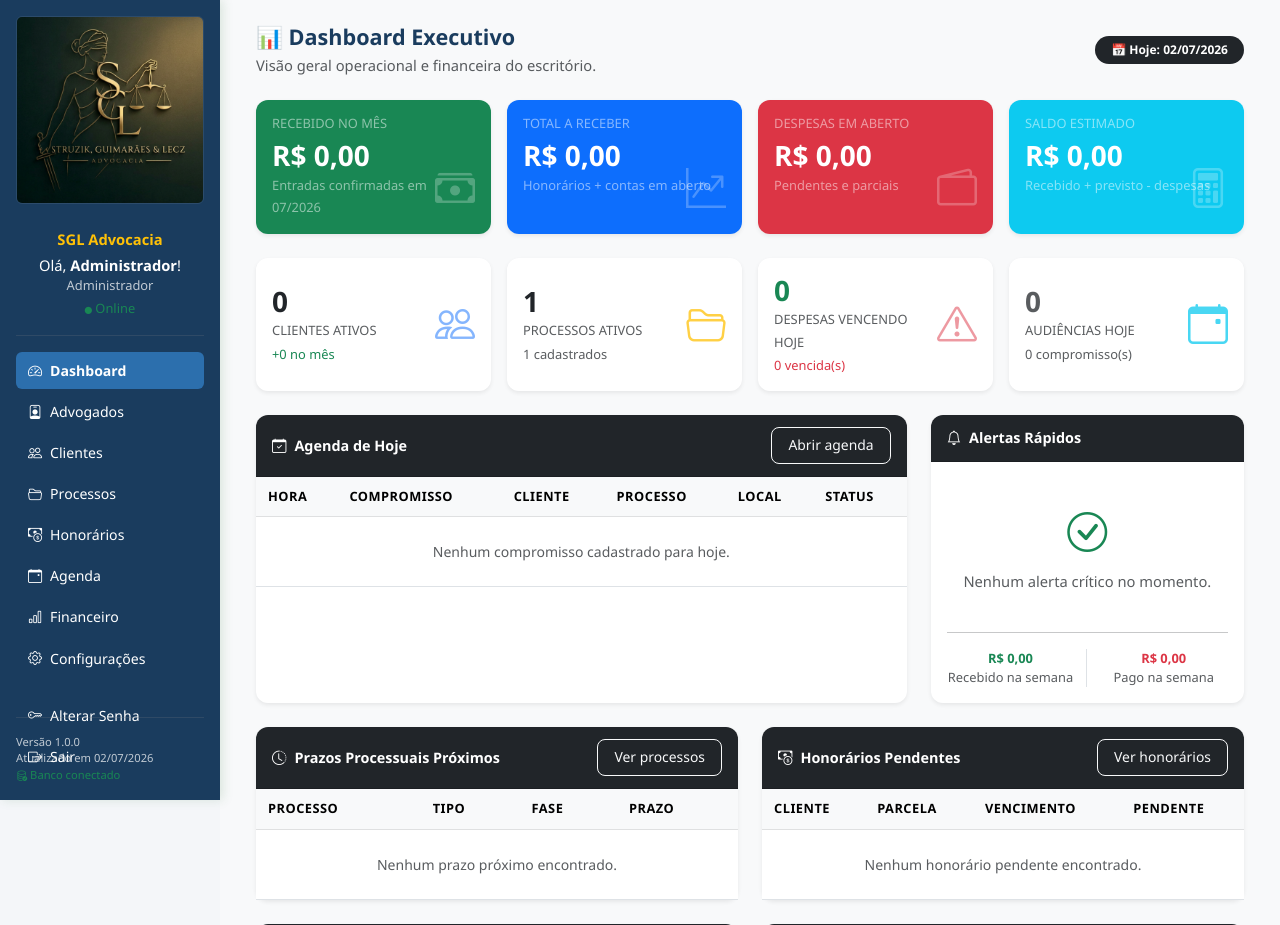
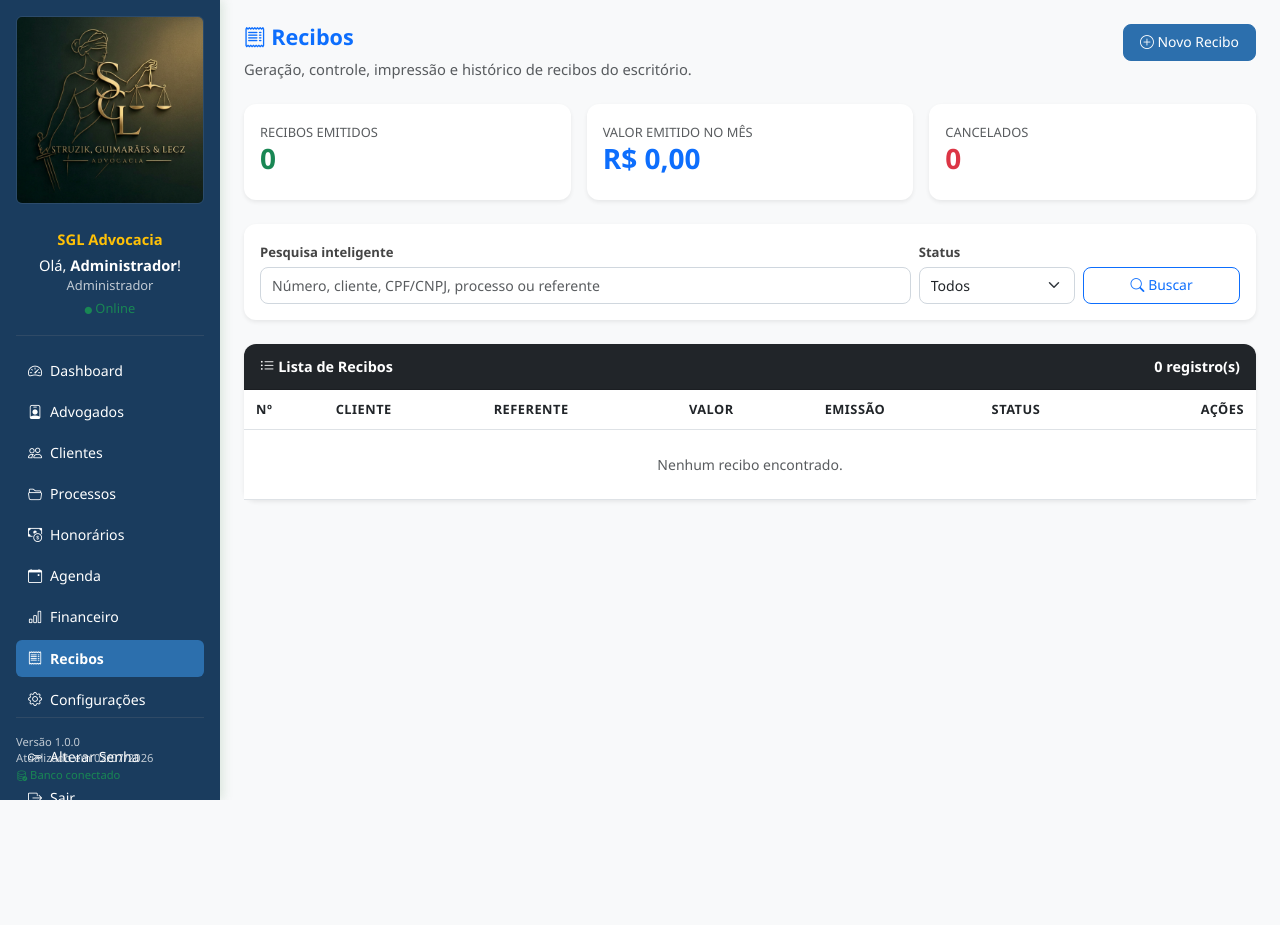
Before and after one commit to marciorj01/sgl_advocacia_v2, a PHP site: page /index.php?mod=recibos in a window 1280 px wide. Shown: the top 925 px of the page. After the commit the page ends 800 px from the top, so only its background shows below. Run offline with PHP 8.4, Linux system fonts and the light colour scheme; a user stored in the database is signed in; data comes from the database, SQL or seed files in the repository; tables that the repository leaves empty hold one stand-in row (values such as "Sample post").

Commit message:
Minha atualização

```diff
--- a/index.php
+++ b/index.php
@@ -16,6 +16,7 @@ $modulos_validos = [
     'honorarios',
     'agenda',
     'financeiro',
+    'recibos',
     'configuracoes',
     // Adicione aqui outros módulos que você criar, como um para gerenciar usuários ou advogadas
 ];
@@ -33,6 +34,7 @@ $titulos = [
     'honorarios' => 'Honorários',
     'agenda'     => 'Agenda',
     'financeiro' => 'Financeiro',
+    'recibos' => 'Recibos',
     'configuracoes' => 'Configurações',
 ];
 
@@ -123,6 +125,13 @@ $tituloPagina = $titulos[$modulo] ?? 'SGL';
                 </a>
             </li>
 
+            <li>
+                <a href="?mod=recibos"
+                   class="nav-link text-white <?= $modulo === 'recibos' ? 'active bg-secondary rounded' : '' ?>">
+                    <i class="bi bi-receipt me-2"></i>Recibos
+                </a>
+            </li>
+
             <!-- Links de Configuração e Logout -->
             <li>
                 <a href="?mod=configuracoes"
--- /dev/null
+++ b/modules/recibos.php
@@ -0,0 +1,252 @@
+<?php
+$conn = conectar();
+$acao = $_GET['acao'] ?? 'listar';
+$msg = '';
+
+function hRec($v): string { return htmlspecialchars((string)($v ?? ''), ENT_QUOTES, 'UTF-8'); }
+function brlRec($v): string { return 'R$ ' . number_format((float)($v ?? 0), 2, ',', '.'); }
+function dataRec($d): string { return empty($d) ? '-' : date('d/m/Y', strtotime($d)); }
+function brlParaFloatRec(string $valor): float {
+    $v = trim(str_replace(['R$', ' '], '', $valor));
+    if ($v === '') return 0.0;
+    if (strpos($v, ',') !== false) $v = str_replace(',', '.', str_replace('.', '', $v));
+    return is_numeric($v) ? (float)$v : 0.0;
+}
+function sglReciboTabela(mysqli $conn): void {
+    $conn->query("CREATE TABLE IF NOT EXISTS recibos (
+        id VARCHAR(20) PRIMARY KEY,
+        numero VARCHAR(30) NOT NULL UNIQUE,
+        cliente_id VARCHAR(10) NULL,
+        nome_cliente VARCHAR(150) NOT NULL,
+        cpf_cnpj VARCHAR(25) NULL,
+        processo_numero VARCHAR(80) NULL,
+        honorario_id VARCHAR(20) NULL,
+        parcela_id VARCHAR(20) NULL,
+        data_emissao DATE NOT NULL,
+        data_pagamento DATE NULL,
+        referente VARCHAR(255) NOT NULL,
+        forma_pagamento VARCHAR(80) NULL,
+        valor DECIMAL(12,2) NOT NULL DEFAULT 0,
+        observacoes TEXT NULL,
+        status ENUM('Emitido','Cancelado') NOT NULL DEFAULT 'Emitido',
+        chave_validacao VARCHAR(80) NULL,
+        deletado TINYINT(1) NOT NULL DEFAULT 0,
+        criado_em TIMESTAMP DEFAULT CURRENT_TIMESTAMP,
+        atualizado_em TIMESTAMP DEFAULT CURRENT_TIMESTAMP ON UPDATE CURRENT_TIMESTAMP,
+        INDEX idx_rec_numero (numero),
+        INDEX idx_rec_cliente (cliente_id),
+        INDEX idx_rec_status (status),
+        INDEX idx_rec_deletado (deletado),
+        INDEX idx_rec_data (data_emissao)
+    ) ENGINE=InnoDB DEFAULT CHARSET=utf8mb4 COLLATE=utf8mb4_unicode_ci");
+}
+function gerarIdRecibo(mysqli $conn): string {
+    $res = $conn->query("SELECT id FROM recibos ORDER BY CAST(SUBSTRING(id, 4) AS UNSIGNED) DESC LIMIT 1");
+    if (!$res || $res->num_rows === 0) return 'REC001';
+    $num = (int)substr($res->fetch_assoc()['id'], 3) + 1;
+    return 'REC' . str_pad((string)$num, 3, '0', STR_PAD_LEFT);
+}
+function gerarNumeroRecibo(mysqli $conn): string {
+    $ano = date('Y');
+    $prefixo = 'REC-' . $ano . '-';
+    $stmt = $conn->prepare("SELECT numero FROM recibos WHERE numero LIKE CONCAT(?, '%') ORDER BY numero DESC LIMIT 1");
+    $stmt->bind_param('s', $prefixo);
+    $stmt->execute();
+    $res = $stmt->get_result();
+    if (!$res || $res->num_rows === 0) return $prefixo . '0001';
+    $ultimo = $res->fetch_assoc()['numero'];
+    $seq = (int)substr($ultimo, -4) + 1;
+    return $prefixo . str_pad((string)$seq, 4, '0', STR_PAD_LEFT);
+}
+function getClientesRec(mysqli $conn): array {
+    $dados = [];
+    $res = $conn->query("SELECT id, nome, cpf_cnpj FROM clientes WHERE COALESCE(deletado,0)=0 ORDER BY nome ASC");
+    if ($res) while($r=$res->fetch_assoc()) $dados[]=$r;
+    return $dados;
+}
+function getRecibo(mysqli $conn, string $id): ?array {
+    $stmt = $conn->prepare("SELECT * FROM recibos WHERE id=? LIMIT 1");
+    $stmt->bind_param('s', $id);
+    $stmt->execute();
+    $res = $stmt->get_result();
+    return ($res && $res->num_rows) ? $res->fetch_assoc() : null;
+}
+
+sglReciboTabela($conn);
+$csrf = gerarTokenCsrf();
+$clientes = getClientesRec($conn);
+
+if (isset($_GET['cancelar'])) {
+    if (!validarTokenCsrf($_GET['csrf_token'] ?? null)) {
+        $msg = '<div class="alert alert-danger">Token de segurança inválido.</div>';
+    } else {
+        $id = (string)$_GET['cancelar'];
+        $stmt = $conn->prepare("UPDATE recibos SET status='Cancelado' WHERE id=?");
+        $stmt->bind_param('s', $id); $stmt->execute();
+        $msg = '<div class="alert alert-warning">Recibo cancelado com sucesso.</div>';
+    }
+    $acao = 'listar';
+}
+if (isset($_GET['excluir'])) {
+    if (!validarTokenCsrf($_GET['csrf_token'] ?? null)) {
+        $msg = '<div class="alert alert-danger">Token de segurança inválido.</div>';
+    } else {
+        $id = (string)$_GET['excluir'];
+        $stmt = $conn->prepare("UPDATE recibos SET deletado=1 WHERE id=?");
+        $stmt->bind_param('s', $id); $stmt->execute();
+        $msg = '<div class="alert alert-warning">Recibo movido para a lixeira.</div>';
+    }
+    $acao = 'listar';
+}
+
+if ($_SERVER['REQUEST_METHOD'] === 'POST') {
+    if (!validarTokenCsrf($_POST['csrf_token'] ?? null)) {
+        $msg = '<div class="alert alert-danger">Token de segurança inválido. Atualize a página e tente novamente.</div>';
+        $acao = 'listar';
+    } else {
+        $id = trim($_POST['id'] ?? '');
+        $cliente_id = trim($_POST['cliente_id'] ?? '');
+        $nome_cliente = trim($_POST['nome_cliente'] ?? '');
+        $cpf_cnpj = trim($_POST['cpf_cnpj'] ?? '');
+        if ($cliente_id !== '') {
+            $stmt = $conn->prepare("SELECT nome, cpf_cnpj FROM clientes WHERE id=? LIMIT 1");
+            $stmt->bind_param('s', $cliente_id); $stmt->execute();
+            $cli = $stmt->get_result()->fetch_assoc();
+            if ($cli) { $nome_cliente = $cli['nome']; $cpf_cnpj = $cli['cpf_cnpj']; }
+        }
+        $processo_numero = trim($_POST['processo_numero'] ?? '');
+        $honorario_id = trim($_POST['honorario_id'] ?? '');
+        $parcela_id = trim($_POST['parcela_id'] ?? '');
+        $data_emissao = $_POST['data_emissao'] ?: date('Y-m-d');
+        $data_pagamento = $_POST['data_pagamento'] ?: null;
+        $referente = trim($_POST['referente'] ?? '');
+        $forma_pagamento = trim($_POST['forma_pagamento'] ?? '');
+        $valor = brlParaFloatRec((string)($_POST['valor'] ?? '0'));
+        $observacoes = trim($_POST['observacoes'] ?? '');
+
+        if ($nome_cliente === '' || $referente === '' || $valor <= 0) {
+            $msg = '<div class="alert alert-danger">Informe cliente, referente e valor maior que zero.</div>';
+            $acao = $id ? 'editar' : 'novo';
+            $_GET['id'] = $id;
+        } else {
+            if ($id === '') {
+                $id = gerarIdRecibo($conn);
+                $numero = gerarNumeroRecibo($conn);
+                $chave = hash('sha256', $numero . $nome_cliente . microtime(true));
+                $stmt = $conn->prepare("INSERT INTO recibos (id, numero, cliente_id, nome_cliente, cpf_cnpj, processo_numero, honorario_id, parcela_id, data_emissao, data_pagamento, referente, forma_pagamento, valor, observacoes, chave_validacao) VALUES (?, ?, ?, ?, ?, ?, ?, ?, ?, ?, ?, ?, ?, ?, ?)");
+                $stmt->bind_param('ssssssssssssdss', $id, $numero, $cliente_id, $nome_cliente, $cpf_cnpj, $processo_numero, $honorario_id, $parcela_id, $data_emissao, $data_pagamento, $referente, $forma_pagamento, $valor, $observacoes, $chave);
+                $stmt->execute();
+                $msg = '<div class="alert alert-success">Recibo emitido com sucesso.</div>';
+            } else {
+                $stmt = $conn->prepare("UPDATE recibos SET cliente_id=?, nome_cliente=?, cpf_cnpj=?, processo_numero=?, honorario_id=?, parcela_id=?, data_emissao=?, data_pagamento=?, referente=?, forma_pagamento=?, valor=?, observacoes=? WHERE id=?");
+                $stmt->bind_param('ssssssssssdss', $cliente_id, $nome_cliente, $cpf_cnpj, $processo_numero, $honorario_id, $parcela_id, $data_emissao, $data_pagamento, $referente, $forma_pagamento, $valor, $observacoes, $id);
+                $stmt->execute();
+                $msg = '<div class="alert alert-success">Recibo atualizado com sucesso.</div>';
+            }
+            $acao = 'listar';
+        }
+    }
+}
+
+if ($acao === 'imprimir'):
+    $id = (string)($_GET['id'] ?? '');
+    $rec = getRecibo($conn, $id);
+    if (!$rec) { echo '<div class="alert alert-danger">Recibo não encontrado.</div>'; return; }
+?>
+<style>
+@media print { .sidebar, .btn, .no-print { display:none!important; } main { padding:0!important; background:#fff!important; } .recibo-print { box-shadow:none!important; border:0!important; } }
+.recibo-print{max-width:900px;margin:0 auto;background:white;border:1px solid #ddd;border-radius:10px;padding:36px;}
+.recibo-title{letter-spacing:1px;font-size:28px;font-weight:800;color:#0d3b66;}
+.recibo-box{border:1px solid #e5e7eb;border-radius:8px;padding:16px;background:#fafafa;}
+</style>
+<div class="d-flex justify-content-between align-items-center mb-3 no-print">
+    <h3 class="fw-bold"><i class="bi bi-receipt"></i> Recibo <?= hRec($rec['numero']) ?></h3>
+    <div><button onclick="window.print()" class="btn btn-primary"><i class="bi bi-printer"></i> Imprimir / Salvar PDF</button> <a href="?mod=recibos" class="btn btn-outline-secondary">Voltar</a></div>
+</div>
+<div class="recibo-print shadow-sm">
+    <div class="text-center mb-4">
+        <img src="<?= hRec($logo_src ?? 'assets/img/logo_custom.png') ?>" style="max-height:90px" class="mb-2">
+        <div class="recibo-title">RECIBO</div>
+        <div class="text-muted">Nº <?= hRec($rec['numero']) ?> · Emitido em <?= dataRec($rec['data_emissao']) ?></div>
+    </div>
+    <div class="recibo-box mb-4">
+        <p class="fs-5 mb-0">Recebemos de <strong><?= hRec($rec['nome_cliente']) ?></strong><?= $rec['cpf_cnpj'] ? ', inscrito(a) no CPF/CNPJ nº <strong>'.hRec($rec['cpf_cnpj']).'</strong>' : '' ?>, a importância de <strong><?= brlRec($rec['valor']) ?></strong>, referente a <strong><?= hRec($rec['referente']) ?></strong>.</p>
+    </div>
+    <div class="row mb-4">
+        <div class="col-md-6"><strong>Forma de pagamento:</strong><br><?= hRec($rec['forma_pagamento'] ?: '-') ?></div>
+        <div class="col-md-6"><strong>Data do pagamento:</strong><br><?= dataRec($rec['data_pagamento']) ?></div>
+        <div class="col-md-6 mt-3"><strong>Processo:</strong><br><?= hRec($rec['processo_numero'] ?: '-') ?></div>
+        <div class="col-md-6 mt-3"><strong>Status:</strong><br><?= hRec($rec['status']) ?></div>
+    </div>
+    <?php if(!empty($rec['observacoes'])): ?><div class="mb-4"><strong>Observações:</strong><br><?= nl2br(hRec($rec['observacoes'])) ?></div><?php endif; ?>
+    <div class="text-end mt-5 pt-5">
+        <div style="border-top:1px solid #333; display:inline-block; min-width:320px; padding-top:8px; text-align:center;">Assinatura</div>
+    </div>
+    <div class="text-muted small mt-4">Chave de validação: <?= hRec(substr((string)$rec['chave_validacao'],0,32)) ?></div>
+</div>
+<?php return; endif; ?>
+<?php
+$edit = null;
+if (in_array($acao, ['novo','editar'], true)) {
+    if ($acao === 'editar') $edit = getRecibo($conn, (string)($_GET['id'] ?? ''));
+    $v = $edit ?? [
+        'id'=>'','cliente_id'=>'','nome_cliente'=>'','cpf_cnpj'=>'','processo_numero'=>'','honorario_id'=>'','parcela_id'=>'','data_emissao'=>date('Y-m-d'),'data_pagamento'=>date('Y-m-d'),'referente'=>'','forma_pagamento'=>'PIX','valor'=>'','observacoes'=>''
+    ];
+?>
+<div class="d-flex justify-content-between align-items-start mb-4">
+    <div><h2 class="fw-bold text-primary"><i class="bi bi-receipt"></i> <?= $acao==='editar'?'Editar Recibo':'Novo Recibo' ?></h2><p class="text-muted mb-0">Emissão profissional de recibos vinculados a clientes, processos e honorários.</p></div>
+    <a href="?mod=recibos" class="btn btn-outline-secondary"><i class="bi bi-arrow-left"></i> Voltar</a>
+</div>
+<?= $msg ?>
+<div class="card shadow-sm border-0"><div class="card-body">
+<form method="POST" class="row g-3">
+    <input type="hidden" name="csrf_token" value="<?= hRec($csrf) ?>"><input type="hidden" name="id" value="<?= hRec($v['id']) ?>">
+    <div class="col-md-6"><label class="form-label">Cliente cadastrado</label><select name="cliente_id" class="form-select"><option value="">Selecione ou preencha manualmente</option><?php foreach($clientes as $c): ?><option value="<?= hRec($c['id']) ?>" <?= $v['cliente_id']===$c['id']?'selected':'' ?>><?= hRec($c['nome']) ?> — <?= hRec($c['cpf_cnpj']) ?></option><?php endforeach; ?></select></div>
+    <div class="col-md-4"><label class="form-label">Nome manual</label><input name="nome_cliente" class="form-control" value="<?= hRec($v['nome_cliente']) ?>"></div>
+    <div class="col-md-2"><label class="form-label">CPF/CNPJ</label><input name="cpf_cnpj" class="form-control" value="<?= hRec($v['cpf_cnpj']) ?>"></div>
+    <div class="col-md-3"><label class="form-label">Data emissão</label><input type="date" name="data_emissao" class="form-control" value="<?= hRec($v['data_emissao']) ?>" required></div>
+    <div class="col-md-3"><label class="form-label">Data pagamento</label><input type="date" name="data_pagamento" class="form-control" value="<?= hRec($v['data_pagamento']) ?>"></div>
+    <div class="col-md-3"><label class="form-label">Forma de pagamento</label><select name="forma_pagamento" class="form-select"><?php foreach(['PIX','Dinheiro','Transferência','Cartão','Boleto','Outro'] as $fp): ?><option <?= $v['forma_pagamento']===$fp?'selected':'' ?>><?= $fp ?></option><?php endforeach; ?></select></div>
+    <div class="col-md-3"><label class="form-label">Valor</label><input name="valor" class="form-control" value="<?= $v['valor'] ? brlRec($v['valor']) : '' ?>" placeholder="R$ 0,00" required></div>
+    <div class="col-md-4"><label class="form-label">Nº processo</label><input name="processo_numero" class="form-control" value="<?= hRec($v['processo_numero']) ?>"></div>
+    <div class="col-md-4"><label class="form-label">ID honorário</label><input name="honorario_id" class="form-control" value="<?= hRec($v['honorario_id']) ?>" placeholder="Opcional"></div>
+    <div class="col-md-4"><label class="form-label">ID parcela</label><input name="parcela_id" class="form-control" value="<?= hRec($v['parcela_id']) ?>" placeholder="Opcional"></div>
+    <div class="col-12"><label class="form-label">Referente a</label><input name="referente" class="form-control" value="<?= hRec($v['referente']) ?>" placeholder="Ex.: pagamento de honorários advocatícios" required></div>
+    <div class="col-12"><label class="form-label">Observações</label><textarea name="observacoes" class="form-control" rows="3"><?= hRec($v['observacoes']) ?></textarea></div>
+    <div class="col-12 text-end"><button class="btn btn-primary btn-lg"><i class="bi bi-check-circle"></i> Salvar Recibo</button></div>
+</form>
+</div></div>
+<?php return; } ?>
+<?php
+$q = trim($_GET['q'] ?? ''); $status = trim($_GET['status'] ?? '');
+$where = "deletado=0"; $params=[]; $types='';
+if ($q !== '') { $like='%'.$q.'%'; $where .= " AND (numero LIKE ? OR nome_cliente LIKE ? OR cpf_cnpj LIKE ? OR processo_numero LIKE ? OR referente LIKE ?)"; $params=array_merge($params,[$like,$like,$like,$like,$like]); $types.='sssss'; }
+if ($status !== '') { $where .= " AND status=?"; $params[]=$status; $types.='s'; }
+$stmt = $conn->prepare("SELECT * FROM recibos WHERE $where ORDER BY data_emissao DESC, numero DESC");
+if ($params) $stmt->bind_param($types, ...$params);
+$stmt->execute(); $lista=$stmt->get_result();
+$totEmitidos = $conn->query("SELECT COUNT(*) c FROM recibos WHERE deletado=0 AND status='Emitido'")->fetch_assoc()['c'] ?? 0;
+$valorMes = $conn->query("SELECT COALESCE(SUM(valor),0) v FROM recibos WHERE deletado=0 AND status='Emitido' AND MONTH(data_emissao)=MONTH(CURDATE()) AND YEAR(data_emissao)=YEAR(CURDATE())")->fetch_assoc()['v'] ?? 0;
+$cancelados = $conn->query("SELECT COUNT(*) c FROM recibos WHERE deletado=0 AND status='Cancelado'")->fetch_assoc()['c'] ?? 0;
+?>
+<div class="d-flex justify-content-between align-items-start mb-4">
+    <div><h2 class="fw-bold text-primary"><i class="bi bi-receipt"></i> Recibos</h2><p class="text-muted mb-0">Geração, controle, impressão e histórico de recibos do escritório.</p></div>
+    <a href="?mod=recibos&acao=novo" class="btn btn-primary"><i class="bi bi-plus-circle"></i> Novo Recibo</a>
+</div>
+<?= $msg ?>
+<div class="row g-3 mb-4">
+    <div class="col-md-4"><div class="card border-0 shadow-sm"><div class="card-body"><small class="text-muted">RECIBOS EMITIDOS</small><h3 class="fw-bold text-success"><?= (int)$totEmitidos ?></h3></div></div></div>
+    <div class="col-md-4"><div class="card border-0 shadow-sm"><div class="card-body"><small class="text-muted">VALOR EMITIDO NO MÊS</small><h3 class="fw-bold text-primary"><?= brlRec($valorMes) ?></h3></div></div></div>
+    <div class="col-md-4"><div class="card border-0 shadow-sm"><div class="card-body"><small class="text-muted">CANCELADOS</small><h3 class="fw-bold text-danger"><?= (int)$cancelados ?></h3></div></div></div>
+</div>
+<form class="card border-0 shadow-sm mb-4"><div class="card-body row g-2 align-items-end">
+    <input type="hidden" name="mod" value="recibos">
+    <div class="col-md-8"><label class="form-label">Pesquisa inteligente</label><input name="q" class="form-control" value="<?= hRec($q) ?>" placeholder="Número, cliente, CPF/CNPJ, processo ou referente"></div>
+    <div class="col-md-2"><label class="form-label">Status</label><select name="status" class="form-select"><option value="">Todos</option><option <?= $status==='Emitido'?'selected':'' ?>>Emitido</option><option <?= $status==='Cancelado'?'selected':'' ?>>Cancelado</option></select></div>
+    <div class="col-md-2 d-grid"><button class="btn btn-outline-primary"><i class="bi bi-search"></i> Buscar</button></div>
+</div></form>
+<div class="card shadow-sm border-0"><div class="card-header bg-dark text-white d-flex justify-content-between"><strong><i class="bi bi-list-ul"></i> Lista de Recibos</strong><span><?= $lista ? $lista->num_rows : 0 ?> registro(s)</span></div><div class="table-responsive"><table class="table table-hover align-middle mb-0"><thead><tr><th>Nº</th><th>Cliente</th><th>Referente</th><th>Valor</th><th>Emissão</th><th>Status</th><th class="text-end">Ações</th></tr></thead><tbody>
+<?php if($lista && $lista->num_rows): while($row=$lista->fetch_assoc()): ?>
+<tr><td class="fw-semibold"><?= hRec($row['numero']) ?></td><td><?= hRec($row['nome_cliente']) ?><br><small class="text-muted"><?= hRec($row['cpf_cnpj']) ?></small></td><td><?= hRec($row['referente']) ?><br><small class="text-muted"><?= hRec($row['processo_numero'] ?: '-') ?></small></td><td class="fw-bold"><?= brlRec($row['valor']) ?></td><td><?= dataRec($row['data_emissao']) ?></td><td><span class="badge bg-<?= $row['status']==='Emitido'?'success':'danger' ?>"><?= hRec($row['status']) ?></span></td><td class="text-end text-nowrap"><a href="?mod=recibos&acao=imprimir&id=<?= urlencode($row['id']) ?>" class="btn btn-sm btn-outline-primary"><i class="bi bi-printer"></i></a> <a href="?mod=recibos&acao=editar&id=<?= urlencode($row['id']) ?>" class="btn btn-sm btn-warning"><i class="bi bi-pencil"></i></a> <a href="?mod=recibos&cancelar=<?= urlencode($row['id']) ?>&csrf_token=<?= hRec($csrf) ?>" class="btn btn-sm btn-outline-danger" onclick="return confirm('Cancelar este recibo?')"><i class="bi bi-x-circle"></i></a> <a href="?mod=recibos&excluir=<?= urlencode($row['id']) ?>&csrf_token=<?= hRec($csrf) ?>" class="btn btn-sm btn-danger" onclick="return confirm('Mover este recibo para a lixeira?')"><i class="bi bi-trash"></i></a></td></tr>
+<?php endwhile; else: ?><tr><td colspan="7" class="text-center text-muted py-4">Nenhum recibo encontrado.</td></tr><?php endif; ?>
+</tbody></table></div></div>
```
Also changed, not shown: DOCUMENTACAO_FASE3_1_RECIBOS.md (added, +30 -0 lines), modules/configuracoes.php (+26 -7 lines), sql/07_migracao_fase3_1_recibos.sql (added, +29 -0 lines).
